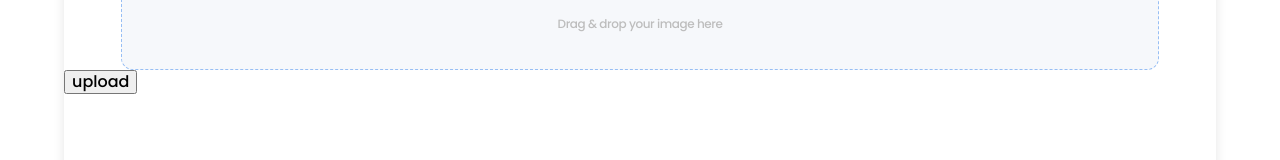
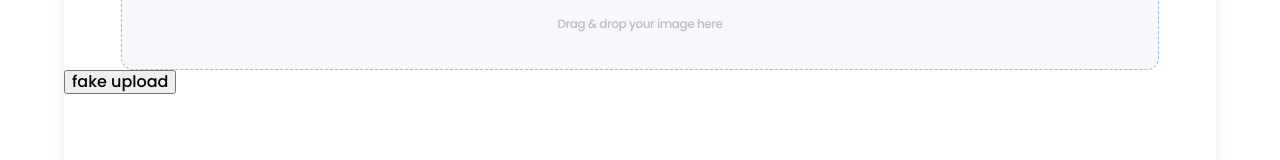
Before and after one commit to chungleee/dc-fs-image-uploader-challenge, a React (Vite) app: page / in a window 1280 px wide. Shown: the part 442-602 px from the top of the page. Built offline with nearby package versions, Linux system fonts and the light colour scheme.

Commit message:
fake asyng upload function

```diff
--- a/src/components/ImageUploader/ImageUploader.jsx
+++ b/src/components/ImageUploader/ImageUploader.jsx
@@ -3,9 +3,23 @@ import styles from "./ImageUploader.module.scss";
 import Dropzone from "react-dropzone";
 import { useState } from "react";
 
-const ImageUploader = () => {
+const ImageUploader = ({ handle_is_uploading }) => {
 	const [image, setImage] = useState(null);
 	const [file_to_upload, set_file_to_upload] = useState(null);
+
+	const fakeUploadFunction = (ms) => {
+		return new Promise((resolve, reject) => {
+			setTimeout(() => {
+				resolve("uploaded!!!");
+			}, ms);
+		});
+	};
+
+	const handleUpload = async function () {
+		handle_is_uploading(true);
+		await fakeUploadFunction(5000);
+		handle_is_uploading(false);
+	};
 
 	return (
 		<div className={styles.image_uploader}>
@@ -17,11 +31,8 @@ const ImageUploader = () => {
 						"image/*": [".png", ".jpeg", ".jpg"],
 					}}
 					onDrop={(acceptedFiles) => {
-						// console.log(acceptedFiles);
 						const file = acceptedFiles[0];
-						console.log("file", file);
 						set_file_to_upload(file);
-						// setImage(URL.createObjectURL(acceptedFiles[0]));
 					}}
 				>
 					{({ getRootProps, getInputProps }) => (
@@ -51,7 +62,15 @@ const ImageUploader = () => {
 				</Dropzone>
 				{!image ? null : <img src={image} />}
 			</div>
-			<button onClick={() => {}}>upload</button>
+			<div className={styles.button_container}>
+				<button
+					onClick={() => {
+						handleUpload(file_to_upload);
+					}}
+				>
+					fake upload
+				</button>
+			</div>
 		</div>
 	);
 };
```
